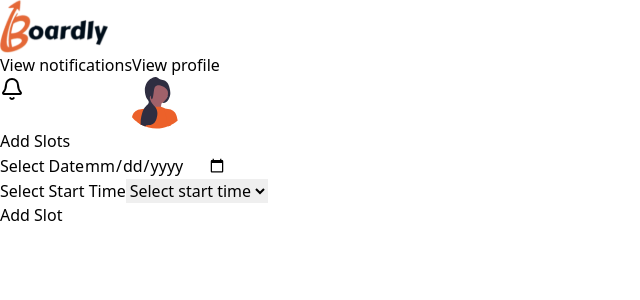
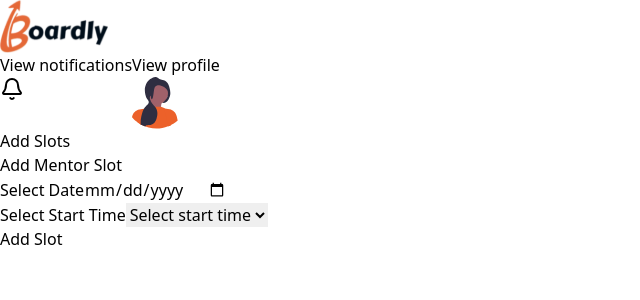
Before and after one commit to knightofkalki/Boardly, a React (Vite) app: page /slot/add in a window 1280 px wide. Shown: the top 300 px of the page, without its empty margins (0-640 px from the left). Built offline with nearby package versions, Linux system fonts and the light colour scheme; sample sign-in values are in the browser's storage; a web font is replaced by a local one.

Commit message:
feat: enhance SlotAdd component with success state and improved styling; fix typo in NotFoundPage

```diff
--- a/src/components/mentor/SlotAdd.jsx
+++ b/src/components/mentor/SlotAdd.jsx
@@ -8,6 +8,7 @@ const MentorSlotAdd = () => {
     const [startTime, setStartTime] = useState('');
     const [endTime, setEndTime] = useState('');
     const [responseMessage, setResponseMessage] = useState('');
+    const [isSuccess, setIsSuccess] = useState(false);
 
     const handleDateChange = (e) => {
         const date = new Date(e.target.value);
@@ -45,13 +46,18 @@ const MentorSlotAdd = () => {
 
         if (response.ok) {
             setResponseMessage('Slot added successfully');
+            setIsSuccess(true);
         } else {
             setResponseMessage('Failed to add slot');
+            setIsSuccess(false);
         }
     };
 
+    const isFormValid = slotDate && startTime;
+
     return (
-        <div className="max-w-md mx-auto p-4 bg-white shadow-md rounded-md">
+        <div className="max-w-md mx-auto p-6 bg-white shadow-lg rounded-lg">
+            <h2 className="text-2xl font-semibold text-gray-800 mb-6">Add Mentor Slot</h2>
             <div className="mb-4">
                 <label className="block text-gray-700 text-sm font-bold mb-2" htmlFor="slotDate">
                     Select Date
@@ -59,7 +65,7 @@ const MentorSlotAdd = () => {
                 <input
                     type="date"
                     id="slotDate"
-                    className="w-full px-3 py-2 border rounded-md"
+                    className="w-full px-4 py-2 border rounded-md focus:outline-none focus:ring-2 focus:ring-blue-500"
                     onChange={handleDateChange}
                 />
             </div>
@@ -70,7 +76,7 @@ const MentorSlotAdd = () => {
                 <select
                     id="startTime"
                     value={startTime}
-                    className="w-full px-3 py-2 border rounded-md"
+                    className="w-full px-4 py-2 border rounded-md focus:outline-none focus:ring-2 focus:ring-blue-500"
                     onChange={(e) => setStartTime(e.target.value)}
                 >
                     <option value="">Select start time</option>
@@ -87,12 +93,17 @@ const MentorSlotAdd = () => {
             </div>
             {endTime && <p className="mb-4 text-gray-700">End Time: {endTime}</p>}
             <button
-                className="w-full bg-blue-500 text-white py-2 rounded-md hover:bg-blue-600"
+                className={`w-full py-2 rounded-md transition-colors duration-300 ${isFormValid ? 'bg-blue-500 text-white hover:bg-blue-600' : 'bg-gray-300 text-gray-500 cursor-not-allowed'}`}
                 onClick={addSlot}
+                disabled={!isFormValid}
             >
                 Add Slot
             </button>
-            {responseMessage && <p className="mt-4 text-gray-700">{responseMessage}</p>}
+            {responseMessage && (
+                <p className={`mt-4 ${isSuccess ? 'text-green-500' : 'text-red-500'}`}>
+                    {responseMessage}
+                </p>
+            )}
         </div>
     );
 };
--- a/src/pages/404.jsx
+++ b/src/pages/404.jsx
@@ -10,7 +10,7 @@ export default function NotFoundPage() {
             <Link to="/" className="mt-4 inline-block px-4 py-2 bg-blue-500 text-white rounded hover:bg-blue-700">
                 Go to Home
             </Link>
-            <p className="mt-4 text-gray-600">If ythe above button does not work, click <a href="/landing">here</a></p>
+            <p className="mt-4 text-gray-600">If the above button does not work, click <a href="/landing">here</a></p>
             <p className="mt-4 text-gray-600">If you think this is a mistake, please contact the administrator.</p>
         </div>
     );
```
